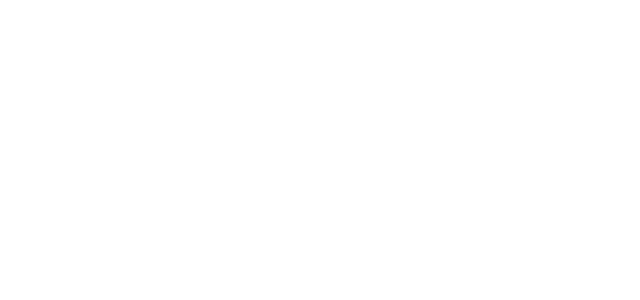
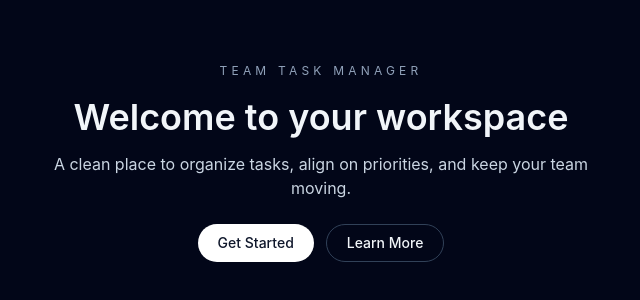
Before and after one commit to Ayushyadav14/team_task_manager_react_js, a React (Vite) app: page / in a window 1280 px wide. Shown: the part 238-538 px from the top of the page, without its empty margins (319-959 px from the left). Built offline with nearby package versions, Linux system fonts and the light colour scheme.

Commit message:
implement initial layout and welcome message for the application

```diff
--- a/src/App.jsx
+++ b/src/App.jsx
@@ -1,9 +1,28 @@
-import './App.css'
-
 function App() {
-    return (
-        <></>
-    )
+  return (
+    <div className="min-h-screen bg-slate-950 text-slate-100">
+      <main className="mx-auto flex min-h-screen max-w-3xl flex-col items-center justify-center px-6 text-center">
+        <p className="text-xs uppercase tracking-[0.35em] text-slate-400">
+          Team Task Manager
+        </p>
+        <h1 className="mt-4 text-3xl font-semibold leading-tight sm:text-4xl">
+          Welcome to your workspace
+        </h1>
+        <p className="mt-3 max-w-xl text-sm text-slate-300 sm:text-base">
+          A clean place to organize tasks, align on priorities, and keep your
+          team moving.
+        </p>
+        <div className="mt-6 flex flex-col gap-3 sm:flex-row">
+          <button className="rounded-full bg-white px-5 py-2 text-sm font-medium text-slate-900 transition hover:bg-slate-200">
+            Get Started
+          </button>
+          <button className="rounded-full border border-slate-700 px-5 py-2 text-sm font-medium text-slate-100 transition hover:border-slate-500">
+            Learn More
+          </button>
+        </div>
+      </main>
+    </div>
+  );
 }
 
-export default App
+export default App;
```
